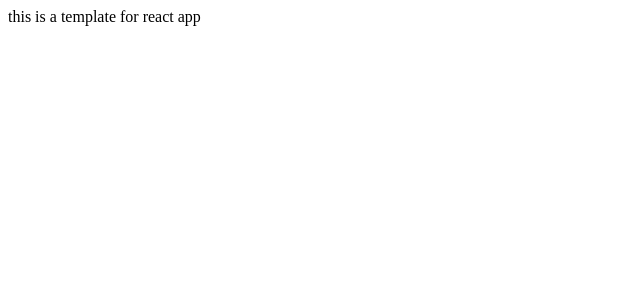
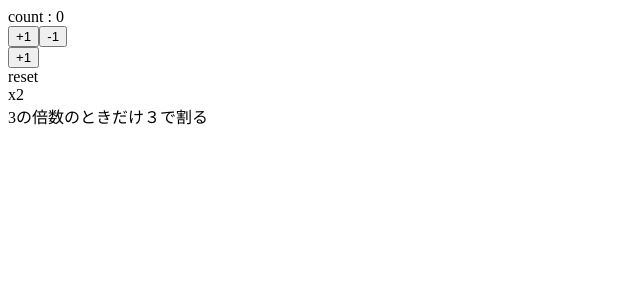
Before and after one commit to imayounaoto401/react-hooks-101, a React (Create React App) app: page / in a window 1280 px wide. Shown: the top 300 px of the page, without its empty margins (0-640 px from the left). Built offline with nearby package versions, Linux system fonts and the light colour scheme.

Commit message:
my first react hook with useState

```diff
--- a/src/App.js
+++ b/src/App.js
@@ -1,11 +1,45 @@
-import React from 'react';
+import React,{useState} from 'react';
 
 
 const App = () => {
+  const [count, setCount] = useState(0)
+
+
+  const increment = () => {
+    setCount(count + 1);
+  }
+
+  const increment2 = () => {
+    setCount(previousCount => previousCount + 1);
+  }
+
+
+  const decrement = () => {
+    setCount(count - 1);
+  }
+
+  const divide3 = () => setCount(prevCount => prevCount % 3 === 0 ? prevCount / 3 : prevCount)
+
+
+
+
+
   return (
-    <div>
-      this is a template for react app
-    </div>
+    <>
+      <div>count : {count}</div>
+      <button onClick={increment}>+1</button>
+      <button onClick={decrement}>-1</button>
+
+
+      <div>
+        <button onClick={increment2}>+1</button>
+      </div>
+
+      <div onClick={()=>setCount(0)}>reset</div>
+      <div onClick={()=>setCount(count*2)}>x2</div>
+
+      <div onClick={divide3}>3の倍数のときだけ３で割る</div>
+    </>
   );
 }
 
```
